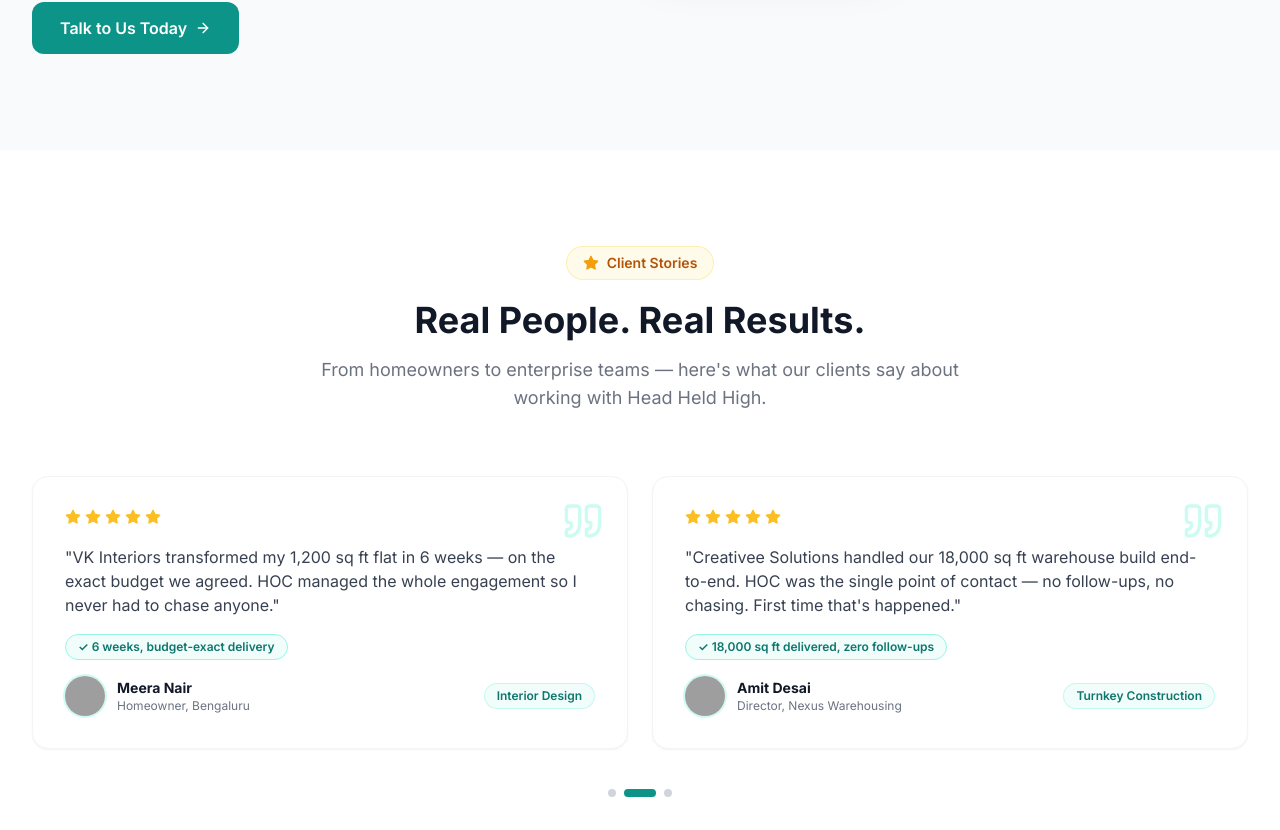
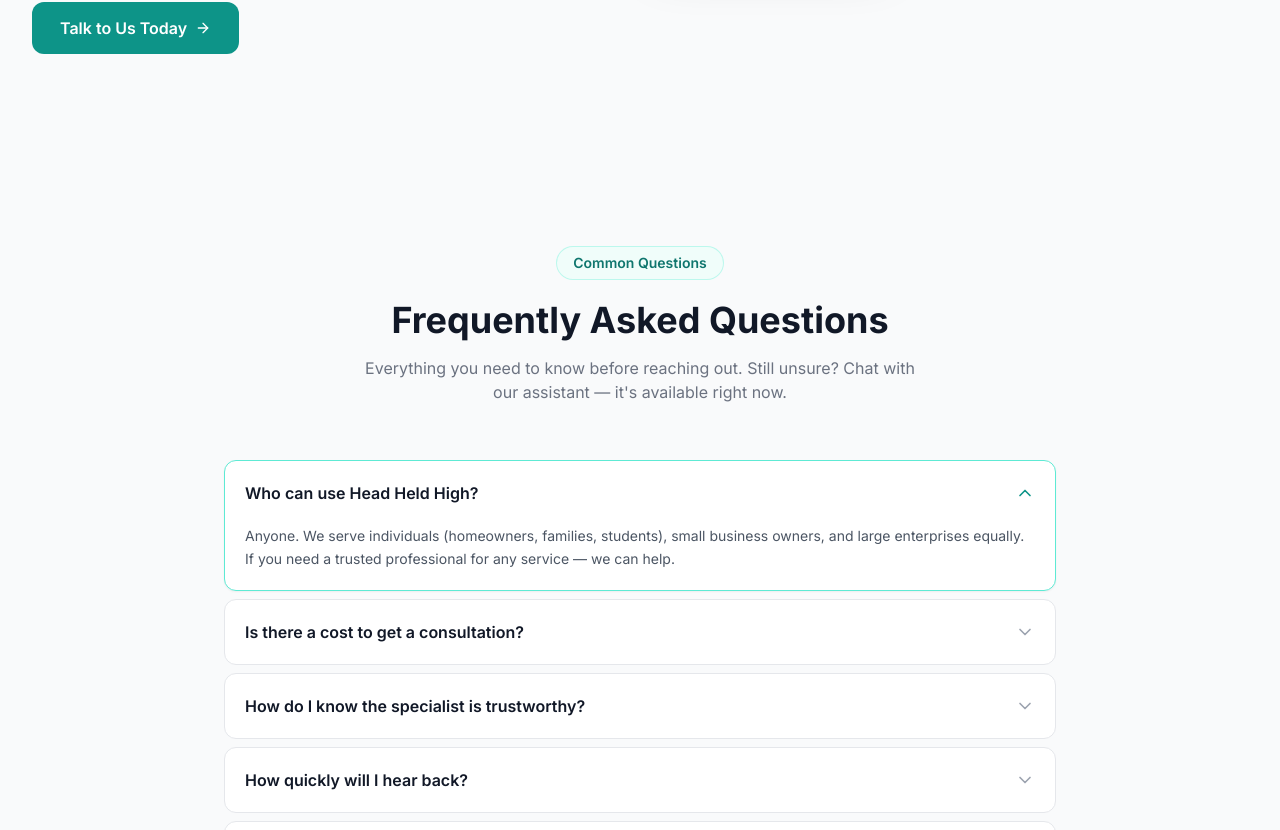
Before and after one commit to Chirag27100/Test-1-Head-held-high-, a React (Vite) app: page / in a window 1280 px wide. Shown: the part 4572-5402 px from the top of the page. Built offline with nearby package versions, Linux system fonts and the light colour scheme; grey boxes are pictures that could not be loaded.

Commit message:
Remove Testimonials section from home page
Co-Authored-By: Claude Sonnet 4.6 <noreply@anthropic.com>

```diff
--- a/src/pages/Home.tsx
+++ b/src/pages/Home.tsx
@@ -3,7 +3,6 @@ import SocialProofBar from '../components/landing/SocialProofBar';
 import ServicesGrid from '../components/landing/ServicesGrid';
 import HowItWorks from '../components/landing/HowItWorks';
 import WhyChooseUs from '../components/landing/WhyChooseUs';
-import Testimonials from '../components/landing/Testimonials';
 import FAQ from '../components/landing/FAQ';
 import CTASection from '../components/landing/CTASection';
 
@@ -15,7 +14,6 @@ export default function Home() {
       <ServicesGrid />
       <HowItWorks />
       <WhyChooseUs />
-      <Testimonials />
       <FAQ />
       <CTASection />
     </>
```
